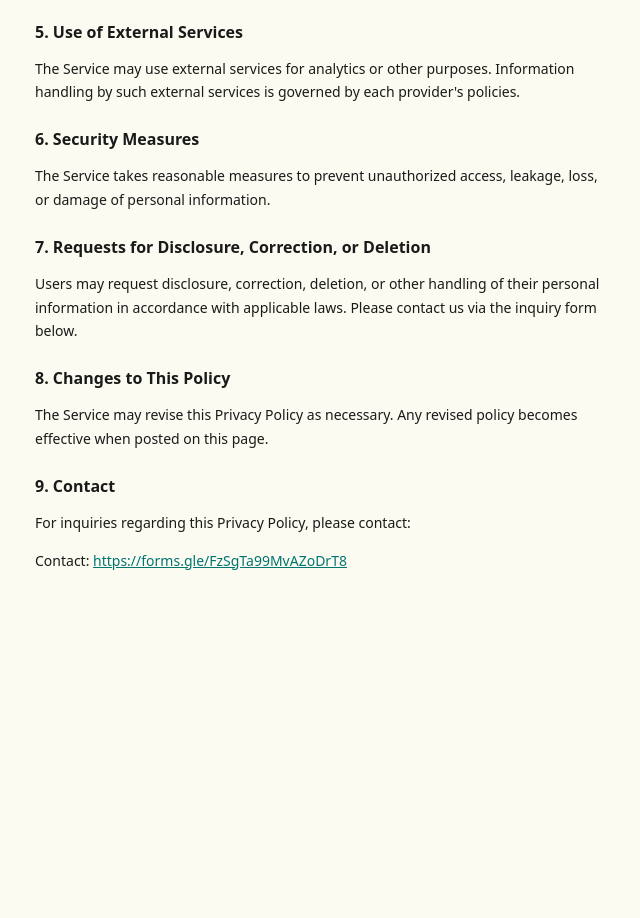
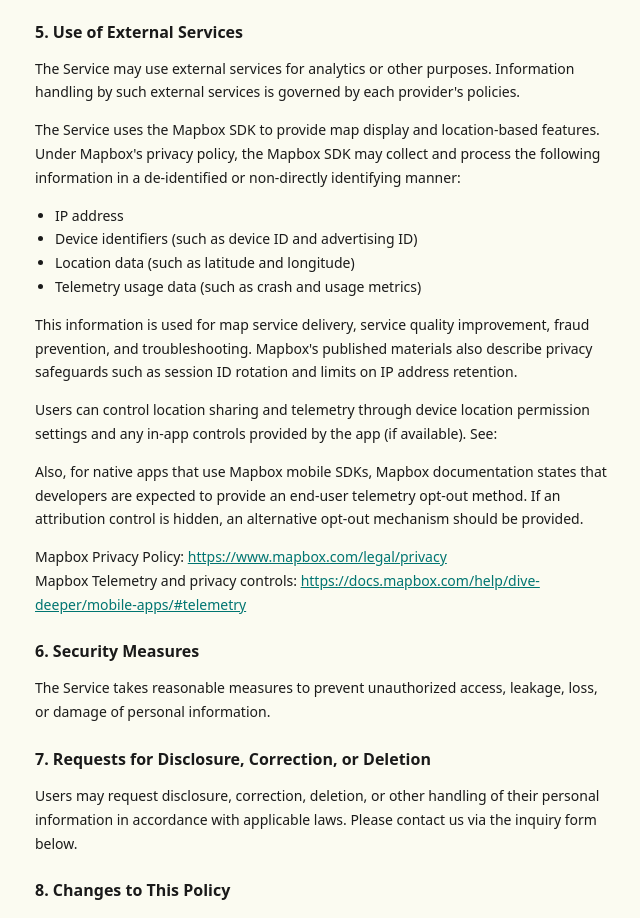
Before and after one commit to ksekine/phonography-web, a website built with Vite: page privacy/en/index.html in a window 1280 px wide. Shown: the part 970-1888 px from the top of the page, without its empty margins (317-957 px from the left). Before the commit the page ends 1598 px from the top, so only its background shows below. Built offline with nearby package versions, Linux system fonts and the light colour scheme.

Commit message:
Update privacy.

```diff
--- a/privacy/en/index.html
+++ b/privacy/en/index.html
@@ -202,6 +202,52 @@
           Information handling by such external services is governed by each
           provider's policies.
         </p>
+        <p>
+          The Service uses the Mapbox SDK to provide map display and
+          location-based features. Under Mapbox's privacy policy, the Mapbox SDK
+          may collect and process the following information in a de-identified
+          or non-directly identifying manner:
+        </p>
+        <ul>
+          <li>IP address</li>
+          <li>Device identifiers (such as device ID and advertising ID)</li>
+          <li>Location data (such as latitude and longitude)</li>
+          <li>Telemetry usage data (such as crash and usage metrics)</li>
+        </ul>
+        <p>
+          This information is used for map service delivery, service quality
+          improvement, fraud prevention, and troubleshooting. Mapbox's published
+          materials also describe privacy safeguards such as session ID rotation
+          and limits on IP address retention.
+        </p>
+        <p>
+          Users can control location sharing and telemetry through device
+          location permission settings and any in-app controls provided by the
+          app (if available). See:
+        </p>
+        <p>
+          Also, for native apps that use Mapbox mobile SDKs, Mapbox
+          documentation states that developers are expected to provide an
+          end-user telemetry opt-out method. If an attribution control is
+          hidden, an alternative opt-out mechanism should be provided.
+        </p>
+        <p>
+          Mapbox Privacy Policy:
+          <a
+            href="https://www.mapbox.com/legal/privacy"
+            target="_blank"
+            rel="noopener noreferrer"
+            >https://www.mapbox.com/legal/privacy</a
+          >
+          <br />
+          Mapbox Telemetry and privacy controls:
+          <a
+            href="https://docs.mapbox.com/help/dive-deeper/mobile-apps/#telemetry"
+            target="_blank"
+            rel="noopener noreferrer"
+            >https://docs.mapbox.com/help/dive-deeper/mobile-apps/#telemetry</a
+          >
+        </p>
       </section>
 
       <section>
```
Also changed, not shown: privacy/ja/index.html (+35 -0 lines).
